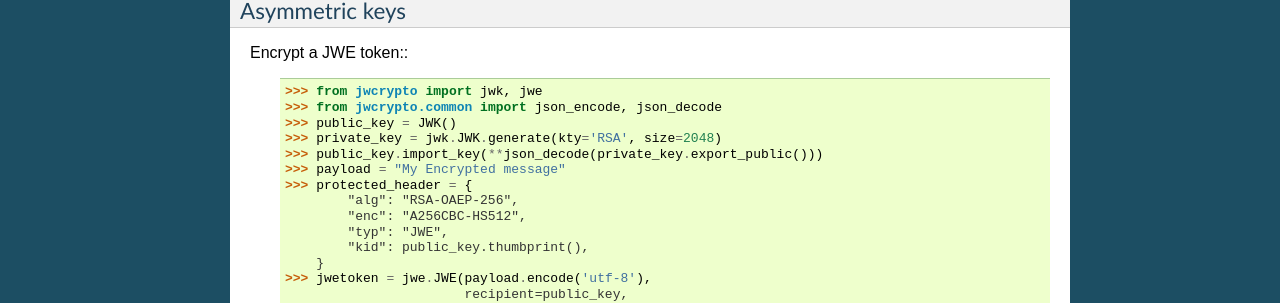
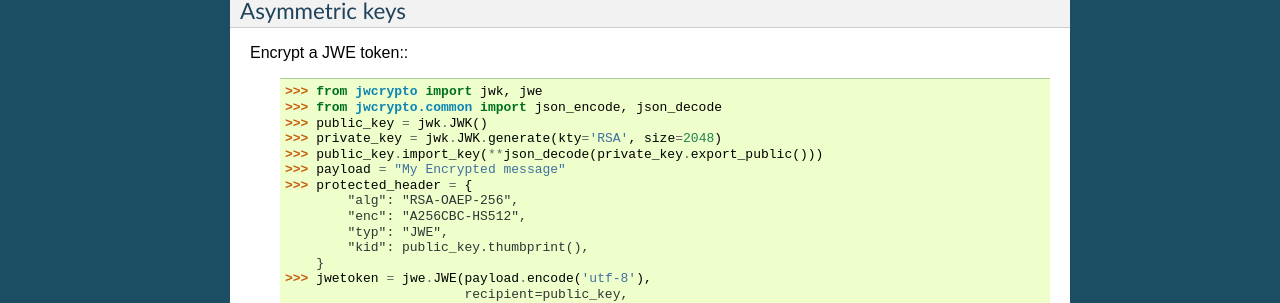
Before and after one commit to latchset/jwcrypto, a Sphinx documentation site: the page built from docs/source/jwe.rst, in a window 1280 px wide. Shown: the part 1665-1968 px from the top of the page. Built offline with Sphinx 7.4.7, drawn with Linux system fonts in a browser that asks for light colours.

Commit message:
add missing module name

```diff
--- a/docs/source/jwe.rst
+++ b/docs/source/jwe.rst
@@ -77,7 +77,7 @@ Asymmetric keys
 Encrypt a JWE token::
     >>> from jwcrypto import jwk, jwe
     >>> from jwcrypto.common import json_encode, json_decode
-    >>> public_key = JWK()
+    >>> public_key = jwk.JWK()
     >>> private_key = jwk.JWK.generate(kty='RSA', size=2048)
     >>> public_key.import_key(**json_decode(private_key.export_public()))
     >>> payload = "My Encrypted message"
```
